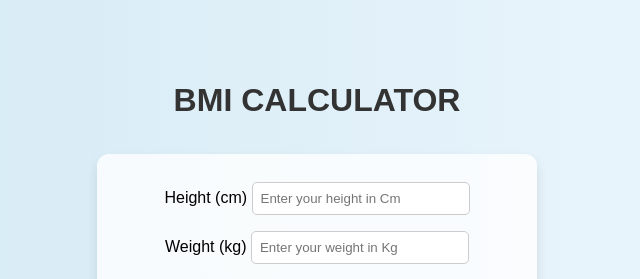
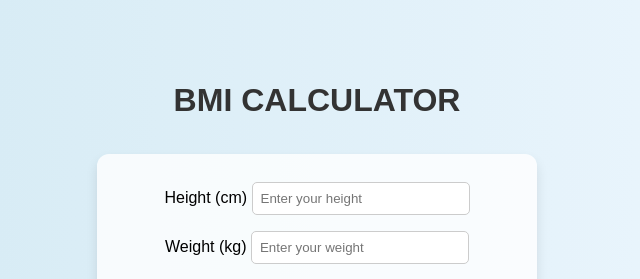
Before and after one commit to mekha-mekhz/CODING-CHALLENGE, a plain HTML site: page index.html in a window 1280 px wide. Shown: the top 279 px of the page, 323-963 px from the left. Drawn offline with Linux system fonts and the light colour scheme.

Commit message:
css modified

```diff
--- a/index.html
+++ b/index.html
@@ -13,10 +13,10 @@
     <div class="card">
       <div class="details">
         <label for="height">Height (cm)</label>
-        <input type="number" id="height" placeholder="Enter your height in Cm" /><br>
+        <input type="number" id="height" placeholder="Enter your height" /><br>
 
         <label for="weight">Weight (kg)</label>
-        <input type="number" id="weight" placeholder="Enter your weight in Kg" />
+        <input type="number" id="weight" placeholder="Enter your weight" />
 
         <div class="buttons">
           <button type="submit" id="submit">CALCULATE</button>
```
